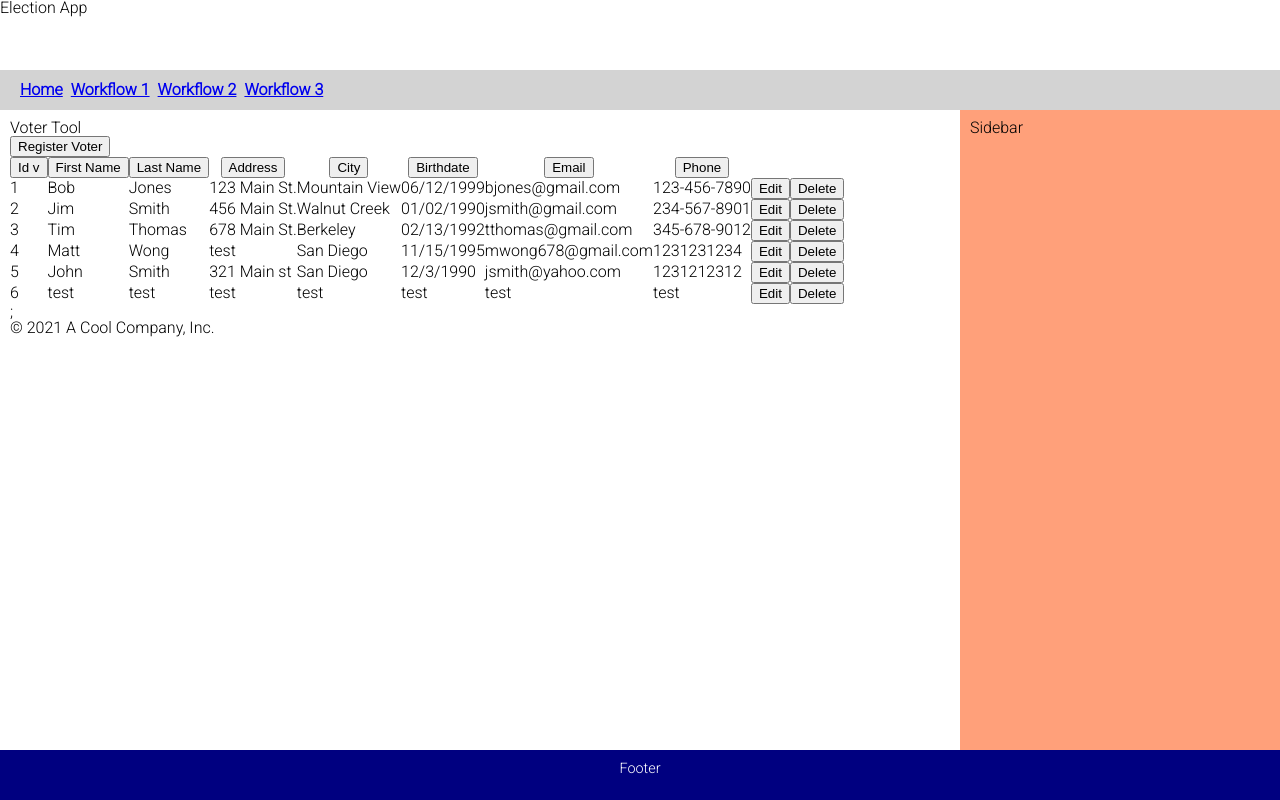
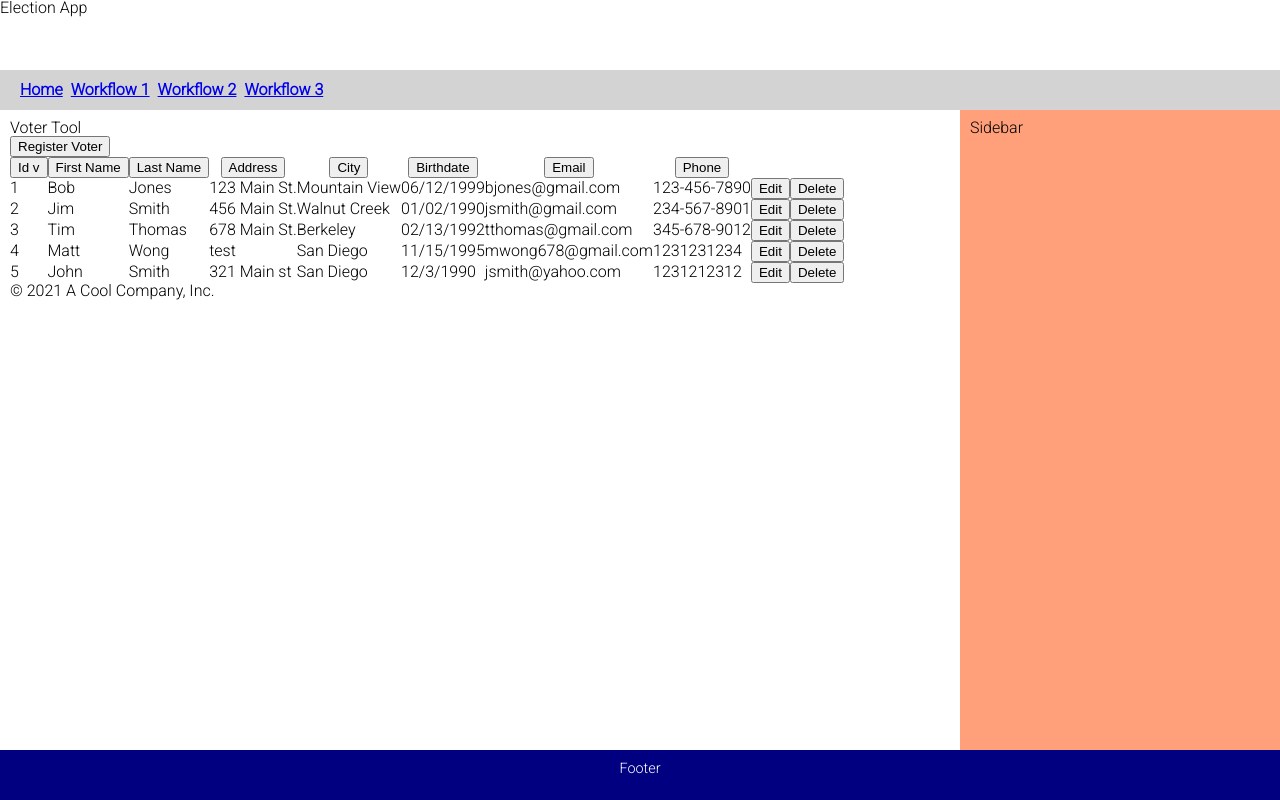
Before and after one commit to someOne404/election-app, a React (Create React App) app in the folder election/: page /workflow1 in a window 1280 px wide. Built offline with nearby package versions, Linux system fonts and the light colour scheme; data requests are answered from the project's data file.

Commit message:
remove ;

```diff
--- a/election/db.json
+++ b/election/db.json
@@ -49,16 +49,6 @@
       "email": "jsmith@yahoo.com",
       "phone": "1231212312",
       "id": 5
-    },
-    {
-      "firstName": "test",
-      "lastName": "test",
-      "address": "test",
-      "city": "test",
-      "birthdate": "test",
-      "email": "test",
-      "phone": "test",
-      "id": 6
     }
   ],
   "elections": [
--- a/election/src/components/VoterTable.js
+++ b/election/src/components/VoterTable.js
@@ -70,7 +70,7 @@ export const VoterTable = ({
                 ? <VoterEditRow key={voter.id} voter={voter}
                     onSaveVoter={onSaveVoter} onCancelVoter={onCancelVoter} />
                 : <VoterViewRow key={voter.id} voter={voter}
-                onDeleteVoter={deleteVoter} onEditVoter={onEditVoter} />)};
+                onDeleteVoter={deleteVoter} onEditVoter={onEditVoter} />)}
             </tbody>
         </table>
         </>
```
